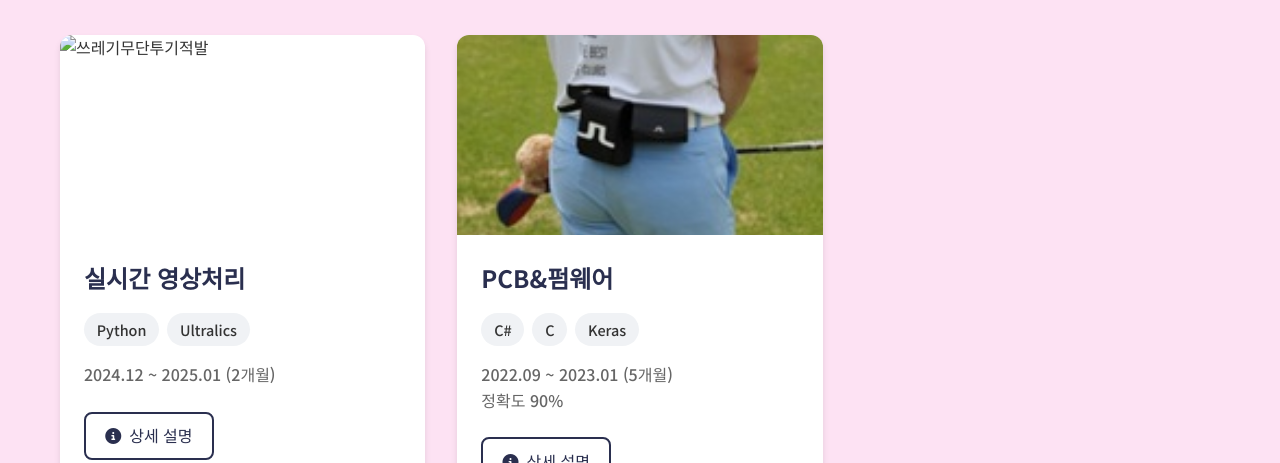
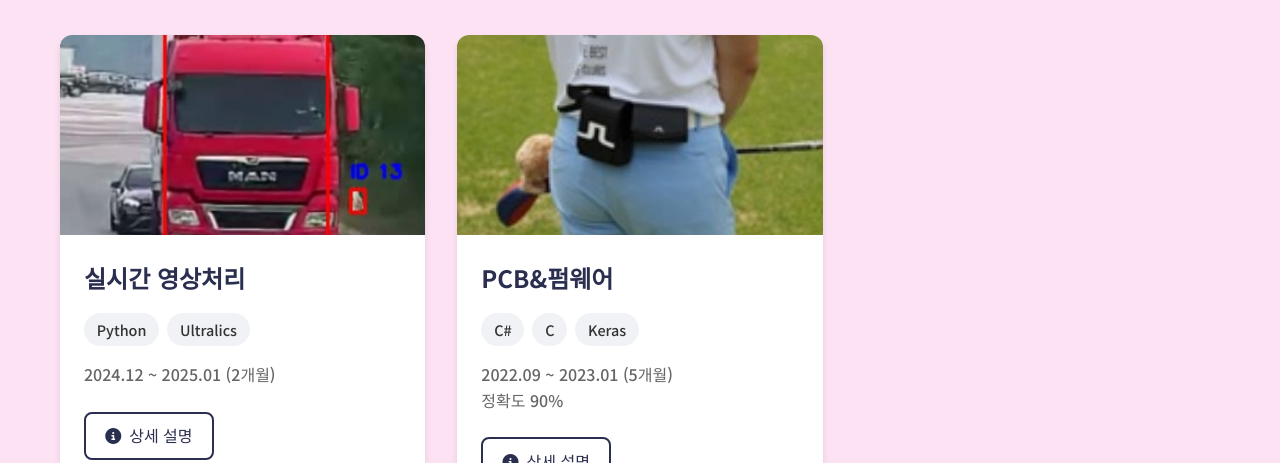
Before and after one commit to Jsys-kr/my-portfolio, a plain HTML site: page index.html in a window 1280 px wide. Shown: the part 637-1100 px from the top of the page. Drawn offline with Linux system fonts and the light colour scheme.

Commit message:
Update index.html

```diff
--- a/index.html
+++ b/index.html
@@ -39,7 +39,7 @@
                 <!-- Project Card 1 -->
                 <div class="project-card">
                     <div class="card-image">
-                        <img src="images/LitteringDetect.jpg"
+                        <img src="images/LitteringDetect.png"
                              alt="쓰레기무단투기적발"
                              loading="lazy"
                              width="400"
```
